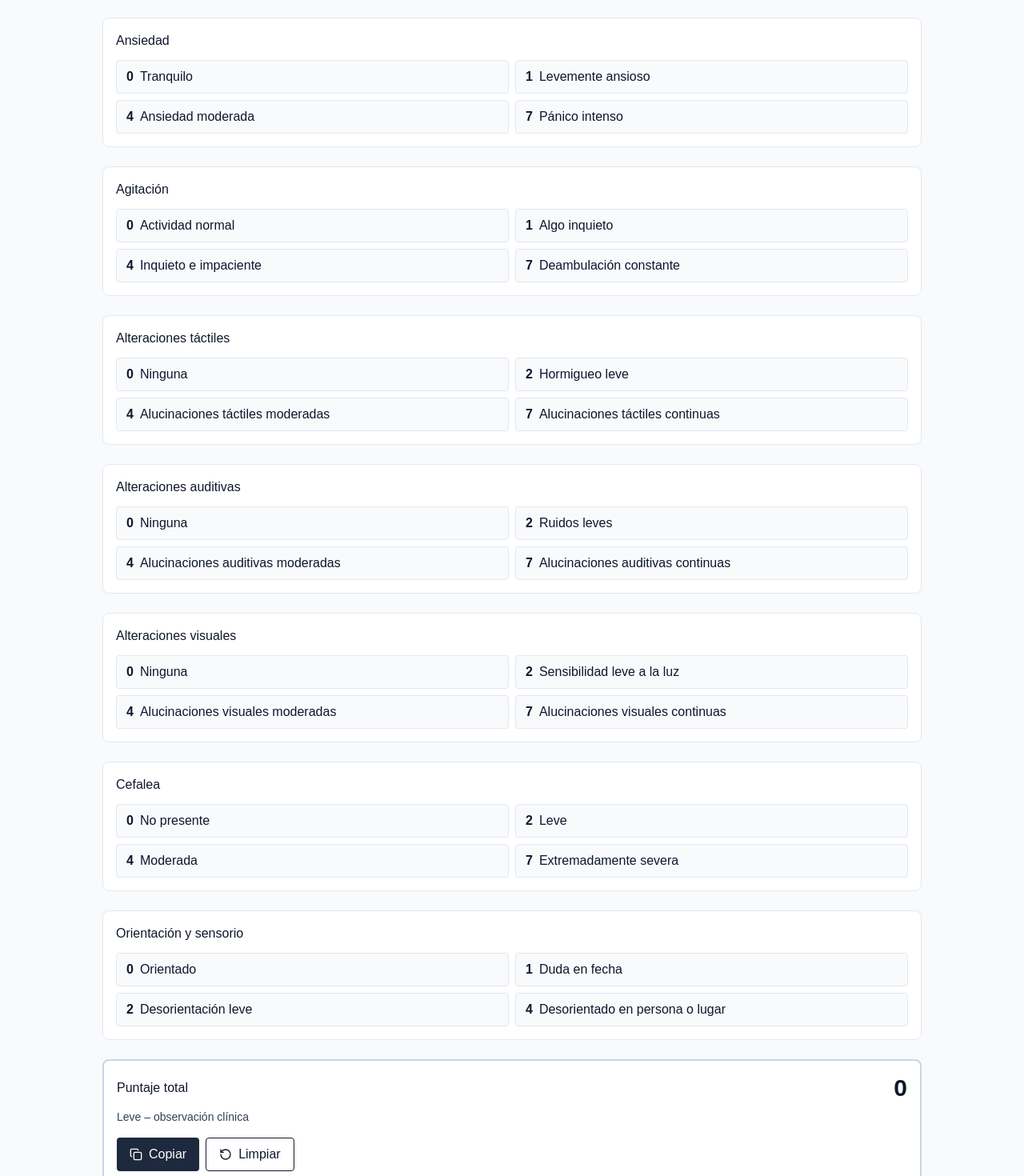
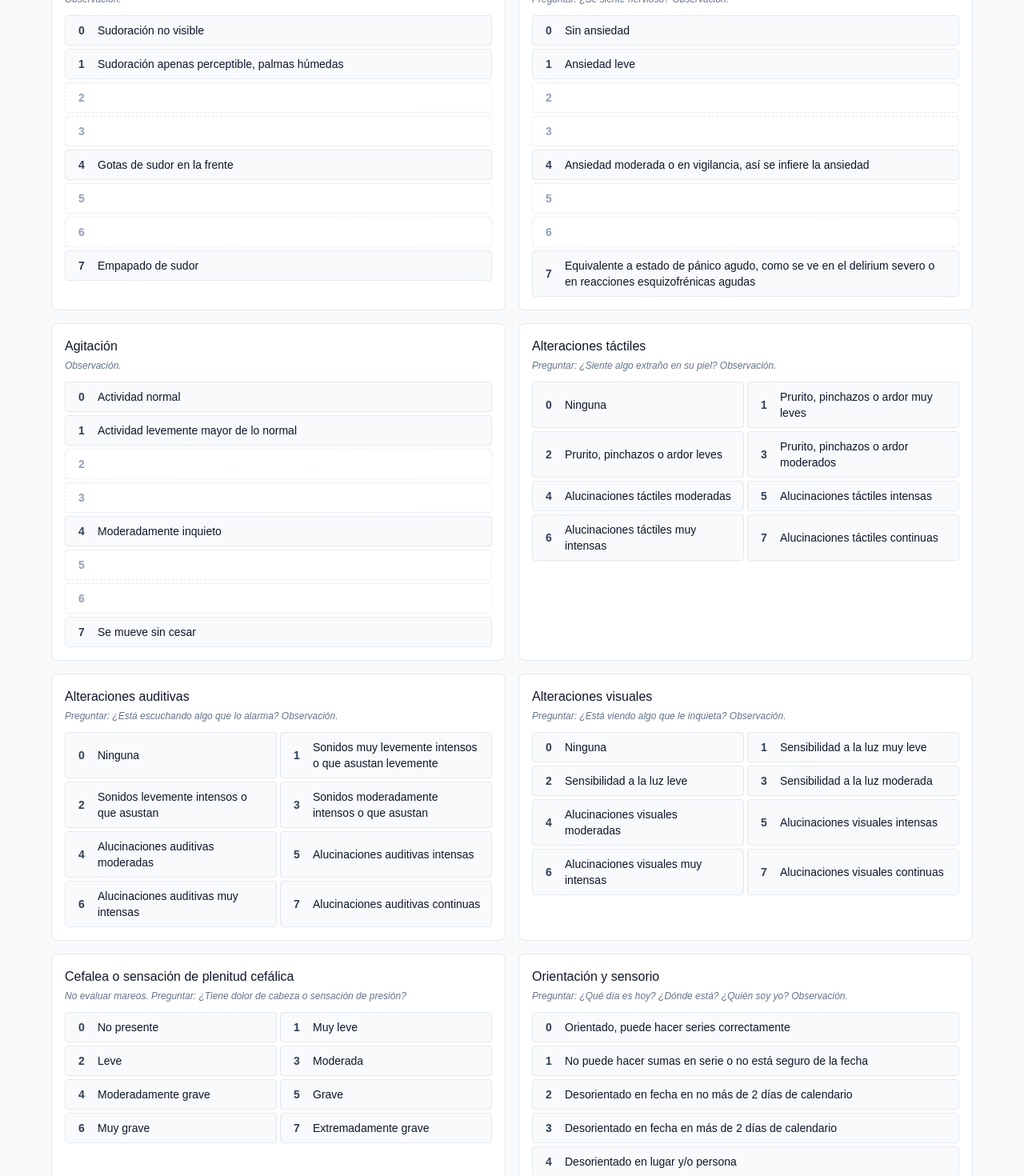
Before and after one commit to psiquitools/psiqui-tools, a Next.js app: page /tools/escalas-clinicas/ciwa-ar in a window 1280 px wide. Shown: the part 680-2150 px from the top of the page at 80% size. Built offline with nearby package versions, Linux system fonts and the light colour scheme.

Commit message:
CIWA-Ar: escala completa con valores validados en español

```diff
--- a/app/tools/escalas-clinicas/ciwa-ar/page.tsx
+++ b/app/tools/escalas-clinicas/ciwa-ar/page.tsx
@@ -11,112 +11,168 @@ import {
     ArrowLeft,
 } from "lucide-react";
 
+type Option = {
+    value: number;
+    label: string;
+    isAnchor: boolean;
+};
+
 type CiwaItem = {
     id: string;
     question: string;
-    options: { value: number; label: string }[];
+    instruction?: string;
+    options: Option[];
+    twoColumns?: boolean;
 };
+
+function anchorOnly(
+    anchors: Record<number, string>,
+    max: number
+): Option[] {
+    return Array.from({ length: max + 1 }, (_, v) => ({
+        value: v,
+        label: anchors[v] ?? "",
+        isAnchor: v in anchors,
+    }));
+}
 
 const CIWA_ITEMS: CiwaItem[] = [
     {
         id: "nausea",
         question: "Náuseas y vómitos",
-        options: [
-            { value: 0, label: "Sin náuseas ni vómitos" },
-            { value: 1, label: "Náuseas leves, sin vómitos" },
-            { value: 4, label: "Náuseas intermitentes con arcadas secas" },
-            { value: 7, label: "Náuseas constantes y vómitos frecuentes" },
-        ],
+        instruction: "Preguntar: ¿Se siente enfermo del estómago? ¿Ha vomitado?",
+        twoColumns: false,
+        options: anchorOnly({
+            0: "Sin náuseas ni vómitos",
+            1: "Náuseas leves, sin vómitos",
+            4: "Náuseas intermitentes con arcadas, sin vómitos",
+            7: "Náuseas constantes, arcadas frecuentes y vómitos",
+        }, 7),
     },
     {
         id: "tremor",
         question: "Temblor",
-        options: [
-            { value: 0, label: "Sin temblor" },
-            { value: 1, label: "No visible, se palpa en dedos" },
-            { value: 4, label: "Moderado con brazos extendidos" },
-            { value: 7, label: "Severo incluso sin extender brazos" },
-        ],
+        instruction: "Pedir al paciente que extienda los brazos y separe los dedos. Observación.",
+        twoColumns: false,
+        options: anchorOnly({
+            0: "Sin temblor",
+            1: "No visible, pero puede sentirse al tocar las yemas de los dedos",
+            4: "Moderado, con los brazos extendidos",
+            7: "Severo aun con los brazos no extendidos",
+        }, 7),
     },
     {
         id: "sweats",
         question: "Sudoración paroxística",
-        options: [
-            { value: 0, label: "Sin sudoración" },
-            { value: 1, label: "Palmas ligeramente húmedas" },
-            { value: 4, label: "Sudor visible en frente" },
-            { value: 7, label: "Empapado" },
-        ],
+        instruction: "Observación.",
+        twoColumns: false,
+        options: anchorOnly({
+            0: "Sudoración no visible",
+            1: "Sudoración apenas perceptible, palmas húmedas",
+            4: "Gotas de sudor en la frente",
+            7: "Empapado de sudor",
+        }, 7),
     },
     {
         id: "anxiety",
         question: "Ansiedad",
-        options: [
-            { value: 0, label: "Tranquilo" },
-            { value: 1, label: "Levemente ansioso" },
-            { value: 4, label: "Ansiedad moderada" },
-            { value: 7, label: "Pánico intenso" },
-        ],
+        instruction: "Preguntar: ¿Se siente nervioso? Observación.",
+        twoColumns: false,
+        options: anchorOnly({
+            0: "Sin ansiedad",
+            1: "Ansiedad leve",
+            4: "Ansiedad moderada o en vigilancia, así se infiere la ansiedad",
+            7: "Equivalente a estado de pánico agudo, como se ve en el delirium severo o en reacciones esquizofrénicas agudas",
+        }, 7),
     },
     {
         id: "agitation",
         question: "Agitación",
-        options: [
-            { value: 0, label: "Actividad normal" },
-            { value: 1, label: "Algo inquieto" },
-            { value: 4, label: "Inquieto e impaciente" },
-            { value: 7, label: "Deambulación constante" },
-        ],
+        instruction: "Observación.",
+        twoColumns: false,
+        options: anchorOnly({
+            0: "Actividad normal",
+            1: "Actividad levemente mayor de lo normal",
+            4: "Moderadamente inquieto",
+            7: "Se mueve sin cesar",
+        }, 7),
     },
     {
         id: "tactile",
         question: "Alteraciones táctiles",
-        options: [
-            { value: 0, label: "Ninguna" },
-            { value: 2, label: "Hormigueo leve" },
-            { value: 4, label: "Alucinaciones táctiles moderadas" },
-            { value: 7, label: "Alucinaciones táctiles continuas" },
-        ],
+        instruction: "Preguntar: ¿Siente algo extraño en su piel? Observación.",
+        twoColumns: true,
+        options: anchorOnly({
+            0: "Ninguna",
+            1: "Prurito, pinchazos o ardor muy leves",
+            2: "Prurito, pinchazos o ardor leves",
+            3: "Prurito, pinchazos o ardor moderados",
+            4: "Alucinaciones táctiles moderadas",
+            5: "Alucinaciones táctiles intensas",
+            6: "Alucinaciones táctiles muy intensas",
+            7: "Alucinaciones táctiles continuas",
+        }, 7),
     },
     {
         id: "auditory",
         question: "Alteraciones auditivas",
-        options: [
-            { value: 0, label: "Ninguna" },
-            { value: 2, label: "Ruidos leves" },
-            { value: 4, label: "Alucinaciones auditivas moderadas" },
-            { value: 7, label: "Alucinaciones auditivas continuas" },
-        ],
+        instruction: "Preguntar: ¿Está escuchando algo que lo alarma? Observación.",
+        twoColumns: true,
+        options: anchorOnly({
+            0: "Ninguna",
+            1: "Sonidos muy levemente intensos o que asustan levemente",
+            2: "Sonidos levemente intensos o que asustan",
+            3: "Sonidos moderadamente intensos o que asustan",
+            4: "Alucinaciones auditivas moderadas",
+            5: "Alucinaciones auditivas intensas",
+            6: "Alucinaciones auditivas muy intensas",
+            7: "Alucinaciones auditivas continuas",
+        }, 7),
     },
     {
         id: "visual",
         question: "Alteraciones visuales",
-        options: [
-            { value: 0, label: "Ninguna" },
-            { value: 2, label: "Sensibilidad leve a la luz" },
-            { value: 4, label: "Alucinaciones visuales moderadas" },
-            { value: 7, label: "Alucinaciones visuales continuas" },
-        ],
+        instruction: "Preguntar: ¿Está viendo algo que le inquieta? Observación.",
+        twoColumns: true,
+        options: anchorOnly({
+            0: "Ninguna",
+            1: "Sensibilidad a la luz muy leve",
+            2: "Sensibilidad a la luz leve",
+            3: "Sensibilidad a la luz moderada",
+            4: "Alucinaciones visuales moderadas",
+            5: "Alucinaciones visuales intensas",
+            6: "Alucinaciones visuales muy intensas",
+            7: "Alucinaciones visuales continuas",
+        }, 7),
     },
     {
         id: "headache",
-        question: "Cefalea",
-        options: [
-            { value: 0, label: "No presente" },
-            { value: 2, label: "Leve" },
-            { value: 4, label: "Moderada" },
-            { value: 7, label: "Extremadamente severa" },
-        ],
+        question: "Cefalea o sensación de plenitud cefálica",
+        instruction: "No evaluar mareos. Preguntar: ¿Tiene dolor de cabeza o sensación de presión?",
+        twoColumns: true,
+        options: anchorOnly({
+            0: "No presente",
+            1: "Muy leve",
+            2: "Leve",
+            3: "Moderada",
+            4: "Moderadamente grave",
+            5: "Grave",
+            6: "Muy grave",
+            7: "Extremadamente grave",
+        }, 7),
     },
     {
         id: "orientation",
         question: "Orientación y sensorio",
-        options: [
-            { value: 0, label: "Orientado" },
-            { value: 1, label: "Duda en fecha" },
-            { value: 2, label: "Desorientación leve" },
-            { value: 4, label: "Desorientado en persona o lugar" },
-        ],
+        instruction: "Preguntar: ¿Qué día es hoy? ¿Dónde está? ¿Quién soy yo? Observación.",
+        twoColumns: false,
+        options: anchorOnly({
+            0: "Orientado, puede hacer series correctamente",
+            1: "No puede hacer sumas en serie o no está seguro de la fecha",
+            2: "Desorientado en fecha en no más de 2 días de calendario",
+            3: "Desorientado en fecha en más de 2 días de calendario",
+            4: "Desorientado en lugar y/o persona",
+        }, 4),
     },
 ];
 
@@ -124,16 +180,23 @@ export default function CiwaArPage() {
     const [scores, setScores] = useState<Record<string, number>>({});
     const [copied, setCopied] = useState(false);
 
+    const answeredCount = Object.keys(scores).length;
+    const totalItems = CIWA_ITEMS.length;
+    const isComplete = answeredCount === totalItems;
+
     const totalScore = useMemo(
         () => Object.values(scores).reduce((a, b) => a + b, 0),
         [scores]
     );
 
     const interpretation = useMemo(() => {
-        if (totalScore < 10) return "Leve – observación clínica";
-        if (totalScore < 20) return "Moderada – considerar benzodiacepinas";
-        return "Severa – alto riesgo, tratamiento urgente";
-    }, [totalScore]);
+        if (!isComplete) return null;
+        if (totalScore < 8)
+            return { text: "Leve – sin tratamiento sintomático", color: "text-green-700 bg-green-50 border-green-200" };
+        if (totalScore < 16)
+            return { text: "Moderada – valorar tratamiento con benzodiacepinas", color: "text-yellow-700 bg-yellow-50 border-yellow-200" };
+        return { text: "Severa – alto riesgo, tratamiento urgente", color: "text-red-700 bg-red-50 border-red-200" };
+    }, [totalScore, isComplete]);
 
     const handleSelect = (id: string, value: number) => {
         setScores((prev) => ({ ...prev, [id]: value }));
@@ -145,22 +208,23 @@ export default function CiwaArPage() {
     };
 
     const copyResult = () => {
-        const text =
-            `CIWA-Ar\n` +
-            `Puntaje total: ${totalScore}\n` +
-            `Interpretación: ${interpretation}\n\n` +
-            CIWA_ITEMS.map(
+        const lines = [
+            "CIWA-Ar — Evaluación de abstinencia alcohólica",
+            `Puntaje total: ${totalScore}/67`,
+            `Interpretación: ${interpretation?.text ?? "Incompleta"}`,
+            "",
+            ...CIWA_ITEMS.map(
                 (i) => `${i.question}: ${scores[i.id] ?? "-"}`
-            ).join("\n");
-
-        navigator.clipboard.writeText(text);
+            ),
+        ];
+        navigator.clipboard.writeText(lines.join("\n"));
         setCopied(true);
         setTimeout(() => setCopied(false), 2000);
     };
 
     return (
         <div className="min-h-screen bg-slate-50 text-slate-900 p-4 md:p-6">
-            <div className="max-w-5xl mx-auto space-y-6">
+            <div className="max-w-6xl mx-auto space-y-6">
 
                 {/* Volver */}
                 <Link
@@ -182,47 +246,102 @@ export default function CiwaArPage() {
                     </div>
                 </div>
 
-                {/* Items */}
-                {CIWA_ITEMS.map((item) => (
+                {/* Progreso */}
+                <div className="text-sm text-slate-500">
+                    {answeredCount} de {totalItems} ítems completados
+                </div>
+
+                {/* Items en dos columnas */}
+                <div className="grid grid-cols-1 md:grid-cols-2 gap-4">
+                    {CIWA_ITEMS.map((item) => {
+                        const selected = scores[item.id];
+                        const answered = selected !== undefined;
+
+                        return (
                             <div
                                 key={item.id}
-                        className="bg-white border border-slate-200 rounded-lg p-4"
+                                className={`bg-white border rounded-lg p-4 transition-colors ${answered ? "border-slate-300" : "border-slate-200"
+                                    }`}
                             >
-                        <h3 className="font-medium mb-3">{item.question}</h3>
+                                {/* Título e instrucción */}
+                                <div className="flex justify-between items-start mb-1">
+                                    <h3 className="font-medium">{item.question}</h3>
+                                    {answered && (
+                                        <span className="ml-3 shrink-0 text-xs bg-slate-100 text-slate-700 px-2 py-0.5 rounded font-mono">
+                                            {selected}
+                                        </span>
+                                    )}
+                                </div>
+                                {item.instruction && (
+                                    <p className="text-xs text-slate-500 mb-3 italic">
+                                        {item.instruction}
+                                    </p>
+                                )}
 
-                        <div className="grid grid-cols-1 md:grid-cols-2 gap-2">
+                                {/* Opciones */}
+                                <div className={
+                                    item.twoColumns
+                                        ? "grid grid-cols-2 gap-1"
+                                        : "flex flex-col gap-1"
+                                }>
                                     {item.options.map((opt) => (
                                         <button
                                             key={opt.value}
                                             onClick={() => handleSelect(item.id, opt.value)}
-                                    className={`text-left px-3 py-2 rounded border transition-colors ${scores[item.id] === opt.value
+                                            className={`text-left px-3 py-2 rounded border text-sm transition-colors flex items-center gap-3 ${selected === opt.value
                                                     ? "bg-slate-800 text-white border-slate-800"
-                                        : "bg-slate-50 hover:bg-slate-100 border-slate-200"
+                                                    : opt.isAnchor
+                                                        ? "bg-slate-50 hover:bg-slate-100 border-slate-200"
+                                                        : "bg-white hover:bg-slate-50 border-dashed border-slate-200 text-slate-400"
                                                 }`}
                                         >
-                                    <span className="font-semibold mr-2">{opt.value}</span>
-                                    {opt.label}
+                                            <span className={`font-semibold shrink-0 w-4 text-center ${selected === opt.value
+                                                    ? "text-white"
+                                                    : opt.isAnchor
+                                                        ? "text-slate-700"
+                                                        : "text-slate-400"
+                                                }`}>
+                                                {opt.value}
+                                            </span>
+                                            {opt.isAnchor && (
+                                                <span>{opt.label}</span>
+                                            )}
                                         </button>
                                     ))}
                                 </div>
                             </div>
-                ))}
+                        );
+                    })}
+                </div>
 
                 {/* Resultado */}
-                <div className="bg-white border-2 border-slate-300 rounded-lg p-4">
-                    <div className="flex justify-between items-center mb-2">
+                <div className={`bg-white border-2 rounded-lg p-4 ${isComplete ? "border-slate-400" : "border-slate-200"
+                    }`}>
+                    <div className="flex justify-between items-center mb-1">
                         <span className="font-medium">Puntaje total</span>
-                        <span className="text-3xl font-bold">{totalScore}</span>
+                        <span className="text-3xl font-bold">
+                            {totalScore}
+                            <span className="text-lg text-slate-400 font-normal">/67</span>
+                        </span>
                     </div>
 
-                    <p className="text-sm text-slate-700 mb-4">
-                        {interpretation}
+                    <p className="text-xs text-slate-500 mb-3">
+                        {isComplete
+                            ? "Escala completada"
+                            : `${answeredCount} de ${totalItems} ítems completados`}
                     </p>
+
+                    {interpretation && (
+                        <div className={`text-sm font-medium px-3 py-2 rounded border mb-4 ${interpretation.color}`}>
+                            {interpretation.text}
+                        </div>
+                    )}
 
                     <div className="flex gap-2">
                         <button
                             onClick={copyResult}
-                            className="flex items-center gap-2 px-4 py-2 bg-slate-800 text-white rounded hover:bg-slate-700"
+                            disabled={!isComplete}
+                            className="flex items-center gap-2 px-4 py-2 bg-slate-800 text-white rounded hover:bg-slate-700 disabled:opacity-40 disabled:cursor-not-allowed"
                         >
                             {copied ? <Check className="w-4 h-4" /> : <Copy className="w-4 h-4" />}
                             Copiar
@@ -240,7 +359,7 @@ export default function CiwaArPage() {
 
                 {/* Nota */}
                 <div className="flex items-start gap-2 text-xs text-slate-600">
-                    <AlertCircle className="w-4 h-4 mt-0.5" />
+                    <AlertCircle className="w-4 h-4 mt-0.5 shrink-0" />
                     Escala de apoyo clínico. No sustituye el juicio médico profesional.
                 </div>
 
```
Lines whose indentation alone changed are shown as unchanged.
